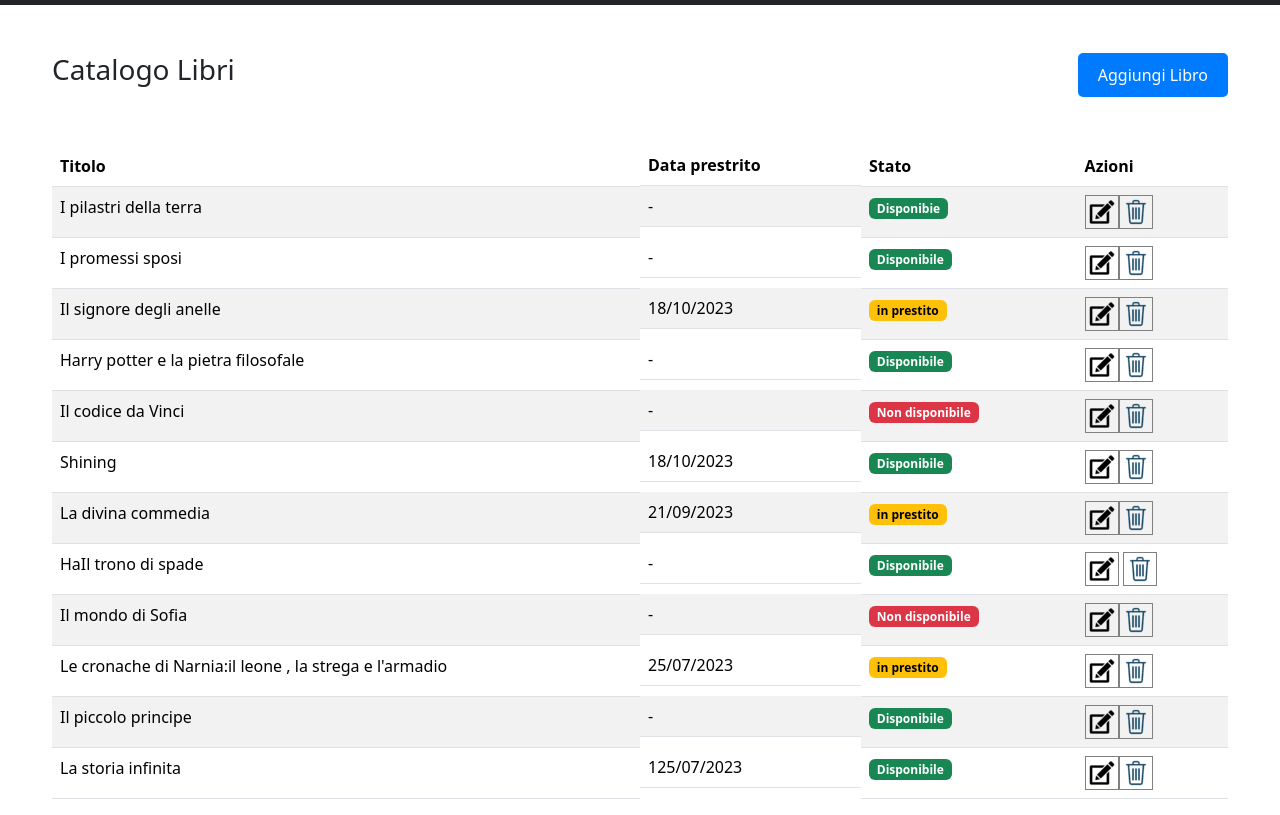
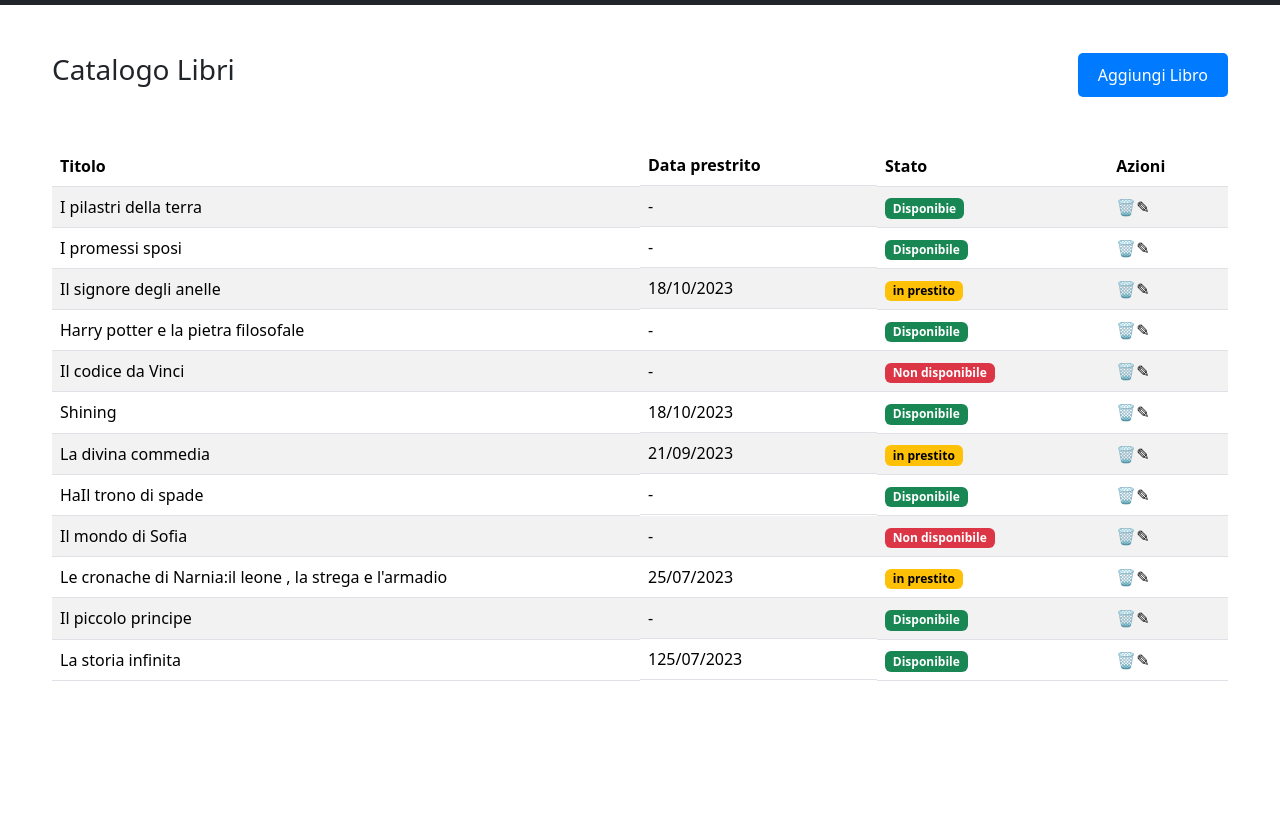
Before and after one commit to Michele-F94/html-css-bootstrap-dashboard, a plain HTML site: page index.html in a window 1280 px wide. Shown: the part 61-876 px from the top of the page. After the commit the page ends 800 px from the top, so only its background shows below. Drawn offline with nearby package versions, Linux system fonts and the light colour scheme.

Commit message:
final-commit

```diff
--- a/app.css
+++ b/app.css
@@ -19,12 +19,7 @@ button{
     max-width: 1200px;
 }
 
-.penna{
-    border:grey 1px solid;
-}
-.cestino{
-    border:grey 1px solid;
-}
+
 
 
 
--- a/index.html
+++ b/index.html
@@ -61,80 +61,75 @@
                 <td class="col">I pilastri della terra</td>
                 <td class="col d-none d-md-block">-</td>
                 <td class="col"><span class="badge text-bg-success">Disponibie</span></td>
-                <td class="col"><img class="penna" src="./img/penna.png" alt=""><img class="cestino" src="./img/1485477104-basket_78591 (1).png" alt=""></td>
+                <td class="col">&#128465;&#9998;</td>
               </tr>
-              <tr>
                 <td class="col">I promessi sposi</td>
                 <td class="col d-none d-md-block">-</td>
                 <td class="col"><span class="badge text-bg-success">Disponibile</span></td>
-                <td class="col"><img class="penna" src="./img/penna.png" alt=""><img class="cestino" src="./img/1485477104-basket_78591 (1).png" alt=""></td>
+                <td class="col">&#128465;&#9998;</td>
               </tr>
               <tr>
                 <td class="col">Il signore degli anelle</td>
                 <td class="col d-none d-md-block">18/10/2023</td>
                 <td class="col"-><span class="badge text-bg-warning">in prestito</span></td>
-                <td class="col"><img class="penna" src="./img/penna.png" alt=""><img class="cestino" src="./img/1485477104-basket_78591 (1).png" alt=""></td>
+                <td class="col">&#128465;&#9998;</td>
               </tr>
               <tr>
                 <td class="col">Harry potter e la pietra filosofale</td>
                 <td class="col d-none d-md-block">-</td>
                 <td class="col"><span class="badge text-bg-success">Disponibile</span></td>
-                <td class="col"><img class="penna" src="./img/penna.png" alt=""><img class="cestino" src="./img/1485477104-basket_78591 (1).png" alt=""></td>
+                <td class="col">&#128465;&#9998;</td>
               </tr>
               <tr>
                 <td class="col">Il codice da Vinci</td>
                 <td class="col d-none d-md-block">-</td>
                 <td class="col"><span class="badge text-bg-danger">Non disponibile</span> </td>
-                <td class="col"><img class="penna" src="./img/penna.png" alt=""><img class="cestino" src="./img/1485477104-basket_78591 (1).png" alt=""></td>
+                <td class="col">&#128465;&#9998;</td>
               </tr>
               <tr>
                 <td class="col">Shining</td>
                 <td class="col d-none d-md-block">18/10/2023</td>
                 <td class="col"><span class="badge text-bg-success">Disponibile</span></td>
-                <td class="col"><img class="penna" src="./img/penna.png" alt=""><img class="cestino" src="./img/1485477104-basket_78591 (1).png" alt=""></td>
+                <td class="col">&#128465;&#9998;</td>
               </tr>
               <tr>
                 <td class="col">La divina commedia</td>
                 <td class="col d-none d-md-block">21/09/2023</td>
                 <td class="col"><span class="badge text-bg-warning">in prestito</span></td>
-                <td class="col"><img class="penna" src="./img/penna.png" alt=""><img class="cestino" src="./img/1485477104-basket_78591 (1).png" alt=""></td>
+                <td class="col">&#128465;&#9998;</td>
               </tr>
               <tr>
                 <td class="col">HaIl trono di spade</td>
                 <td class="col d-none d-md-block">-</td>
                 <td class="col"><span class="badge text-bg-success">Disponibile</span></td>
-                <td class="col"><img class="penna" src="./img/penna.png" alt="">
-                                <img class="cestino" src="./img/1485477104-basket_78591 (1).png" alt=""></td>
+                <td class="col">&#128465;&#9998;</td>
               </tr>
               <tr>
                 <td class="col">Il mondo di Sofia</td>
                 <td class="col d-none d-md-block">-</td>
                 <td class="col"><span class="badge text-bg-danger">Non disponibile</span> </td>
-                <td class="col"><img class="penna" src="./img/penna.png" alt=""><img class="cestino" src="./img/1485477104-basket_78591 (1).png" alt=""></td>
+                <td class="col">&#128465;&#9998;</td>
               </tr>
               <tr>
                 <td class="col-md-6 col-xs-6">Le cronache di Narnia:il leone , la strega e l'armadio</td>
                 <td class="col d-none d-md-block">25/07/2023</td>
                 <td class="col"><span class="badge text-bg-warning">in prestito</span></td>
-                <td class="col"><img class="penna" src="./img/penna.png" alt=""><img class="cestino" src="./img/1485477104-basket_78591 (1).png" alt=""></td>
+                <td class="col">&#128465;&#9998;</td>
               </tr>
               <tr>
                 <td class="col">Il piccolo principe</td>
                 <td class="col d-none d-md-block">-</td>
                 <td class="col"><span class="badge text-bg-success">Disponibile</span> </td>
-                <td class="col"><img class="penna" src="./img/penna.png" alt=""><img class="cestino" src="./img/1485477104-basket_78591 (1).png" alt=""></td>
+                <td class="col">&#128465;&#9998;</td>
               </tr>
               <tr>
                 <td class="col">La storia infinita</td>
                 <td class="col d-none d-md-block">125/07/2023</td>
                 <td class="col"><span class="badge text-bg-success">Disponibile</span></td>
-                <td class="col"><img class="penna" src="./img/penna.png" alt=""><img class="cestino" src="./img/1485477104-basket_78591 (1).png" alt=""></td>
+                <td class="col">&#128465;&#9998;</td>
             </tbody>
           </table>
-
-
     </div>
-
     </main>
 
 
```
